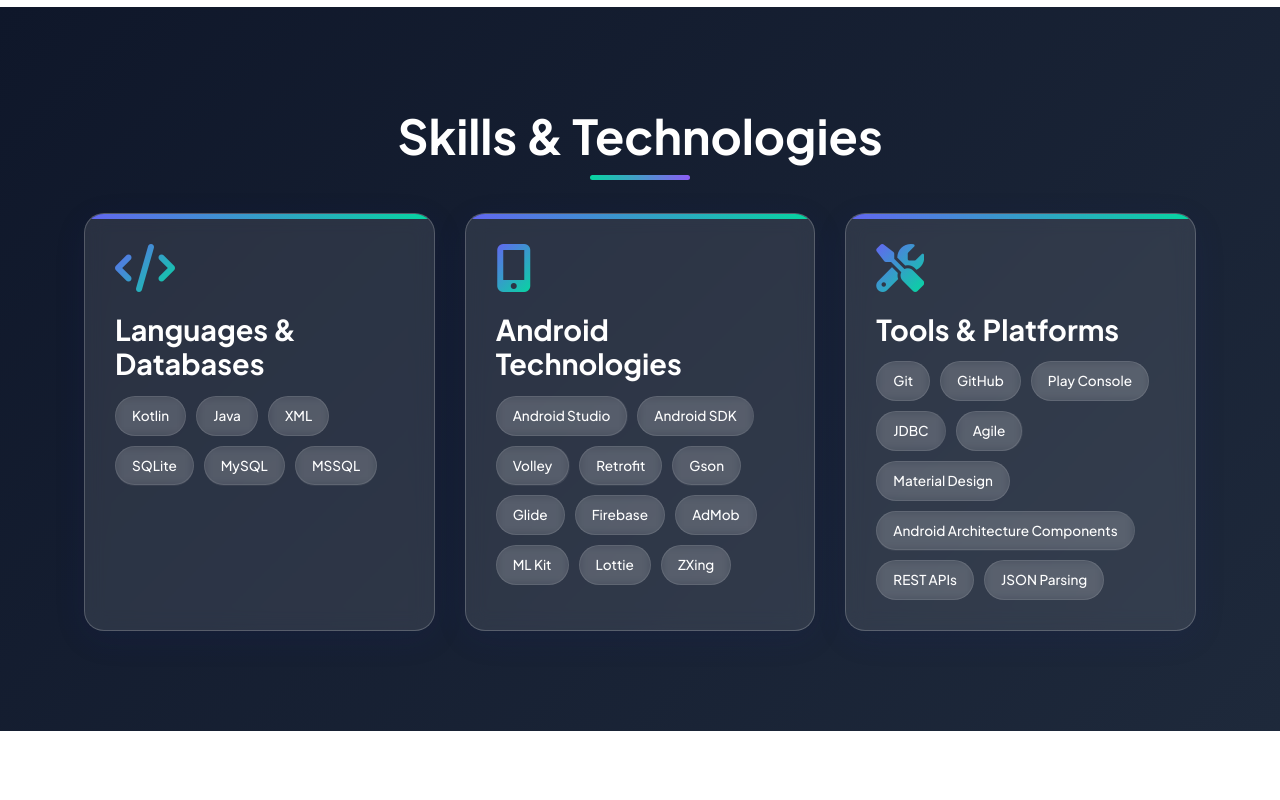
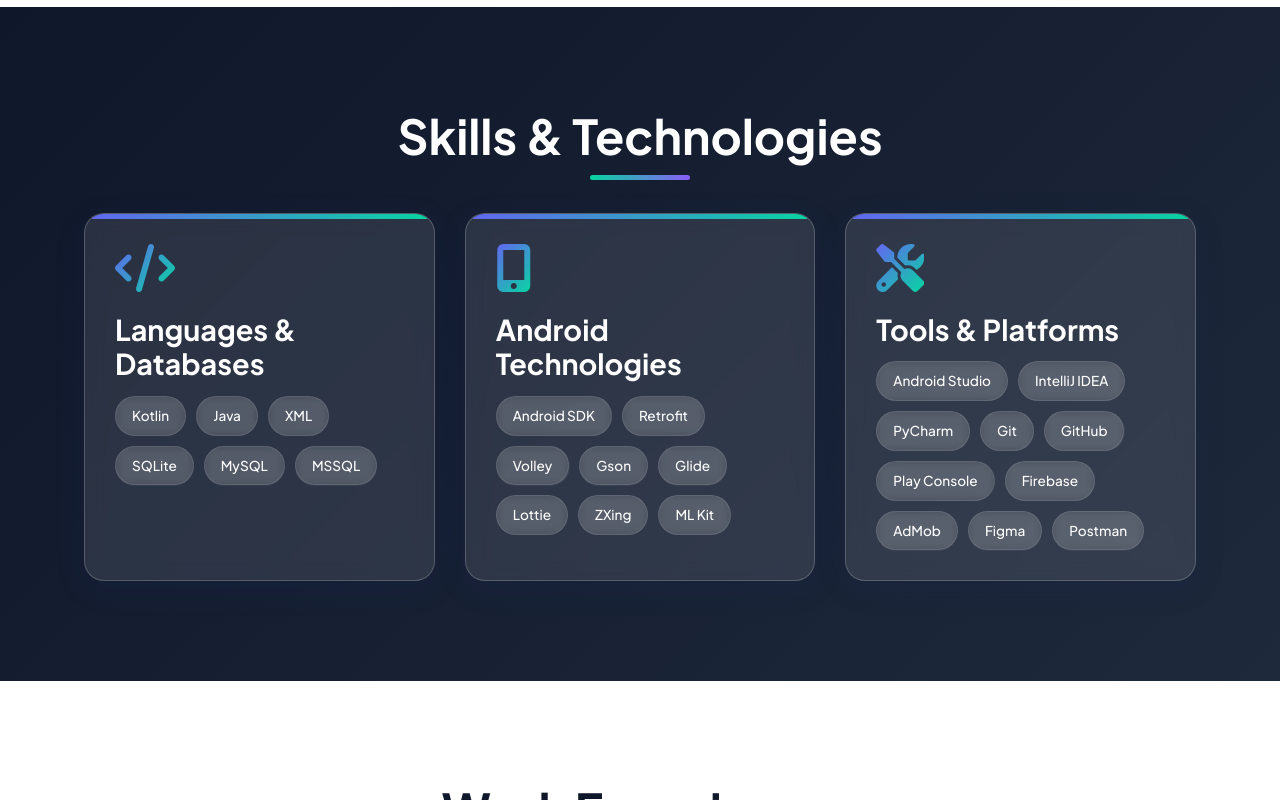
Before and after one commit to hamzashahidofficial/Portfolio-Website, a plain HTML site: page index.html in a window 1280 px wide. Shown: the part 1561-2361 px from the top of the page. Drawn offline with Linux system fonts and the light colour scheme.

Commit message:
Update Skills Section Content

```diff
--- a/index.html
+++ b/index.html
@@ -6,7 +6,7 @@
     <meta name="viewport" content="width=device-width, initial-scale=1.0">
     <title>Hamza Shahid - Android Developer</title>
     <meta name="description"
-        content="Experienced Android Developer with 3+ years creating innovative mobile solutions for e-commerce, education, and enterprise sectors.">
+        content="Experienced Android Developer with 4+ years creating innovative mobile solutions for e-commerce, education, and enterprise sectors.">
     <link rel="preconnect" href="https://fonts.googleapis.com">
     <link rel="preconnect" href="https://fonts.gstatic.com" crossorigin>
     <link href="https://fonts.googleapis.com/css2?family=Plus+Jakarta+Sans:wght@300;400;500;600;700;800&display=swap"
@@ -1074,7 +1074,7 @@
         <div class="container">
             <div class="hero-content">
                 <h1>Android Developer</h1>
-                <p>Experienced Android Developer with 3+ years creating innovative mobile solutions for e-commerce,
+                <p>Experienced Android Developer with 4+ years creating innovative mobile solutions for e-commerce,
                     education, and enterprise sectors.</p>
                 <div class="hero-btns">
                     <a href="#contact" class="btn">
@@ -1153,40 +1153,41 @@
                         <span class="skill-tag">MSSQL</span>
                     </div>
                 </div>
+                <!-- Android Technologies & Libraries -->
                 <div class="skill-card fade-in">
                     <i class="fas fa-mobile-alt"></i>
                     <h3>Android Technologies</h3>
                     <div class="skill-tags">
-                        <span class="skill-tag">Android Studio</span>
                         <span class="skill-tag">Android SDK</span>
+                        <span class="skill-tag">Retrofit</span>
                         <span class="skill-tag">Volley</span>
-                        <span class="skill-tag">Retrofit</span>
                         <span class="skill-tag">Gson</span>
                         <span class="skill-tag">Glide</span>
-                        <span class="skill-tag">Firebase</span>
-                        <span class="skill-tag">AdMob</span>
-                        <span class="skill-tag">ML Kit</span>
                         <span class="skill-tag">Lottie</span>
                         <span class="skill-tag">ZXing</span>
-                    </div>
-                </div>
+                        <span class="skill-tag">ML Kit</span>
+                    </div>
+                </div>
+
+                <!-- Tools & Platforms -->
                 <div class="skill-card fade-in">
                     <i class="fas fa-tools"></i>
                     <h3>Tools & Platforms</h3>
                     <div class="skill-tags">
+                        <span class="skill-tag">Android Studio</span>
+                        <span class="skill-tag">IntelliJ IDEA</span>
+                        <span class="skill-tag">PyCharm</span>
                         <span class="skill-tag">Git</span>
                         <span class="skill-tag">GitHub</span>
                         <span class="skill-tag">Play Console</span>
-                        <span class="skill-tag">JDBC</span>
-                        <span class="skill-tag">Agile</span>
-                        <span class="skill-tag">Material Design</span>
-                        <span class="skill-tag">Android Architecture Components</span>
-                        <span class="skill-tag">REST APIs</span>
-                        <span class="skill-tag">JSON Parsing</span>
-                    </div>
-                </div>
-            </div>
-        </div>
+                        <span class="skill-tag">Firebase</span>
+                        <span class="skill-tag">AdMob</span>
+                        <span class="skill-tag">Figma</span>
+                        <span class="skill-tag">Postman</span>
+                    </div>
+                </div>
+
+
     </section>
 
     <!-- Experience Section -->
@@ -1648,7 +1649,7 @@ setActiveLink();
 
         // Also run when clicking a nav link (optional, for instant feedback)
         navLinks.forEach(link => {
-    link.addEventListener('click', function() {
+            link.addEventListener('click', function () {
                 navLinks.forEach(l => l.classList.remove('active'));
                 this.classList.add('active');
             });
```
Lines whose indentation alone changed are shown as unchanged.
